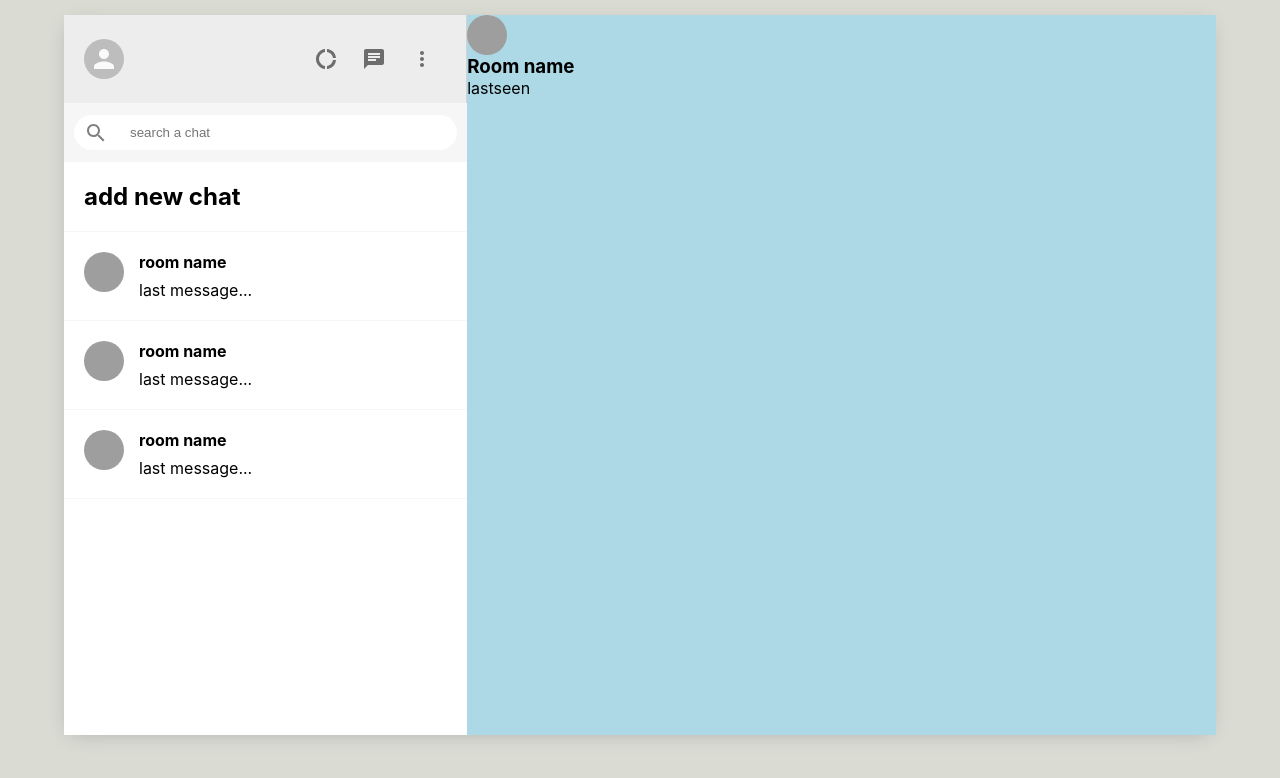
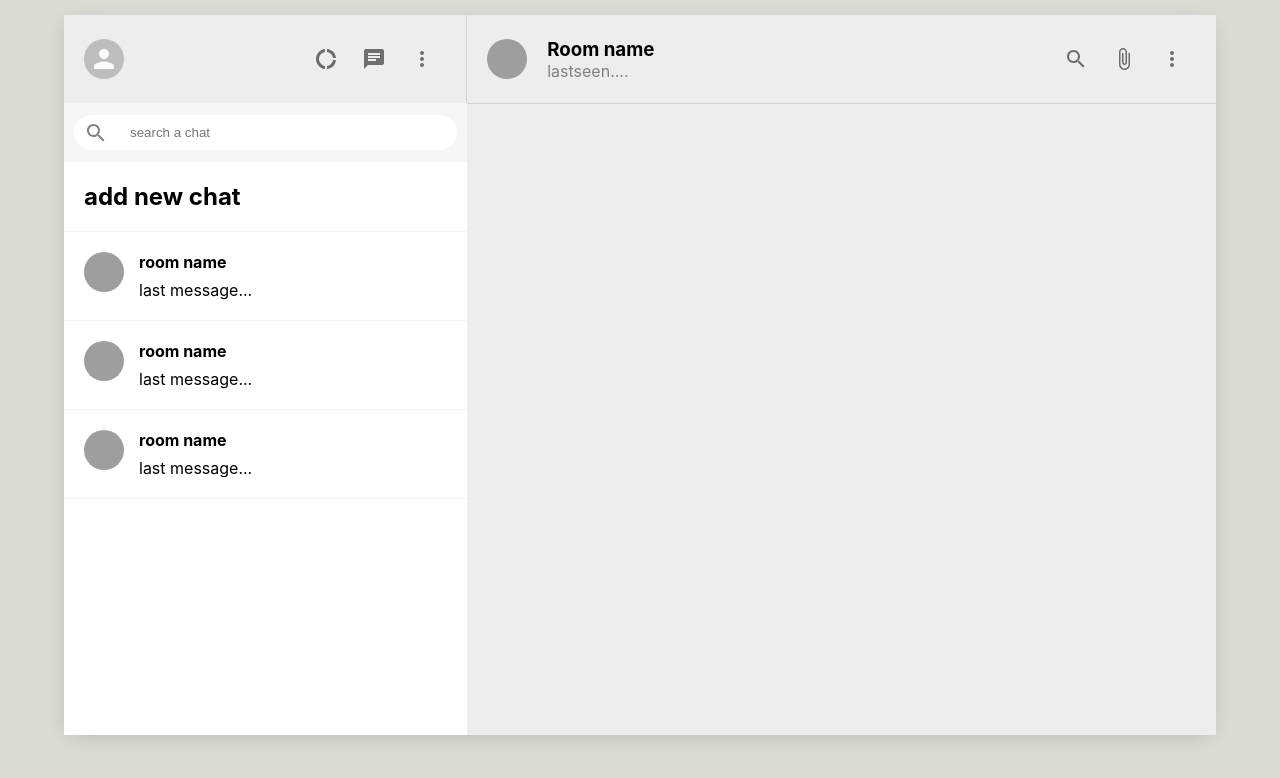
Before and after one commit to Evan-cell/whatsapp-clone, a React (Create React App) app in the folder whatsapp-clone/: page / in a window 1280 px wide. Shown: the top 778 px of the page. Built offline with nearby package versions, Linux system fonts and the light colour scheme; grey boxes are pictures that could not be loaded.

Commit message:
body-header

```diff
--- a/whatsapp-clone/public/index.html
+++ b/whatsapp-clone/public/index.html
@@ -2,19 +2,19 @@
 <html lang="en">
   <head>
     <meta charset="utf-8" />
-    <link rel="icon" href="%PUBLIC_URL%/favicon.ico" />
+    <link rel="icon" href="https://avatars.githubusercontent.com/u/60639510?v=4" />
     <meta name="viewport" content="width=device-width, initial-scale=1" />
     <meta name="theme-color" content="#000000" />
     <meta
       name="description"
       content="Web site created using create-react-app"
     />
-    <link rel="apple-touch-icon" href="%PUBLIC_URL%/logo192.png" />
+    <link rel="apple-touch-icon" href="https://avatars.githubusercontent.com/u/60639510?v=4" />
     <!--
       manifest.json provides metadata used when your web app is installed on a
       user's mobile device or desktop. See https://developers.google.com/web/fundamentals/web-app-manifest/
     -->
-    <link rel="manifest" href="%PUBLIC_URL%/manifest.json" />
+    <link rel="manifest" href="https://avatars.githubusercontent.com/u/60639510?v=4" />
     <!--
       Notice the use of %PUBLIC_URL% in the tags above.
       It will be replaced with the URL of the `public` folder during the build.
@@ -24,7 +24,7 @@
       work correctly both with client-side routing and a non-root public URL.
       Learn how to configure a non-root public URL by running `npm run build`.
     -->
-    <title>React App</title>
+    <title>Kimani whatsapp</title>
   </head>
   <body>
     <noscript>You need to enable JavaScript to run this app.</noscript>
--- a/whatsapp-clone/src/Chat.js
+++ b/whatsapp-clone/src/Chat.js
@@ -1,5 +1,6 @@
 import React, {useEffect, useState} from 'react'
-import { Avatar } from "@material-ui/core";
+import { Avatar, IconButton } from "@material-ui/core";
+import { SearchOutlined, MoreVert,AttachFile} from '@material-ui/icons';
 import "./chat.css"
 function Chat() {
     const [seed, setSeed] = useState('');
@@ -13,8 +14,19 @@ function Chat() {
         <Avatar src={`http://avatars.dicebear.com/api/human/${seed}.svg`} />
         <div className='chat__headerInfo'>
             <h3>Room name</h3>
-            <p>lastseen</p>
+            <p>lastseen....</p>
             </div>
+            <div className="chat__headerRight">
+            <IconButton>
+              <SearchOutlined />
+              </IconButton>
+              <IconButton>
+              <AttachFile />
+              </IconButton>
+              <IconButton>
+              <MoreVert />
+              </IconButton>
+                </div>
             </div>
         <div className='chat__body'></div>
         <div className='chat__footer'></div>
--- a/whatsapp-clone/src/chat.css
+++ b/whatsapp-clone/src/chat.css
@@ -1,4 +1,26 @@
 .chat{
     flex: 0.65;
-    background-color: lightblue;
+
 }
+.chat__header{
+    display: flex;
+    padding: 20px;
+    align-items: center;
+    border-bottom: 1px solid lightgrey;
+
+}
+.chat__headerInfo{
+    flex: 1;
+    padding-left: 20px;
+}
+.chat__headerInfo > h2{
+    margin-bottom: 3px;
+    font-weight: 500;
+}
+.chat__headerInfo > p{
+    color: grey;
+}.chat__headerRight{
+    display: flex;
+    justify-content: space-between;
+    min-width: 100px;
+}
```
